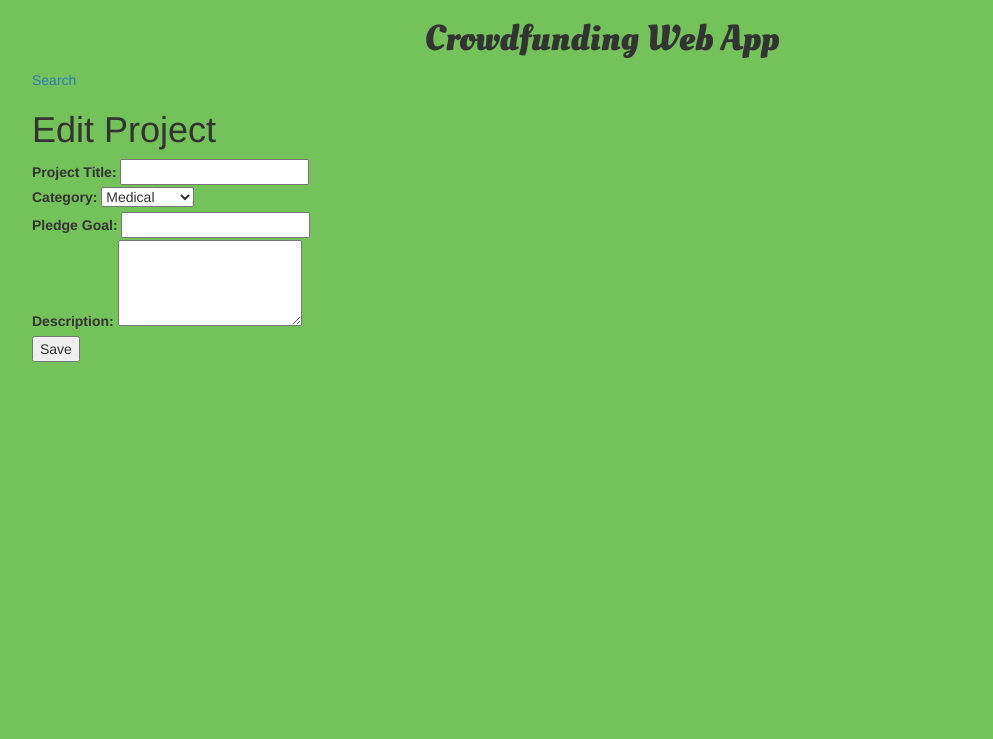
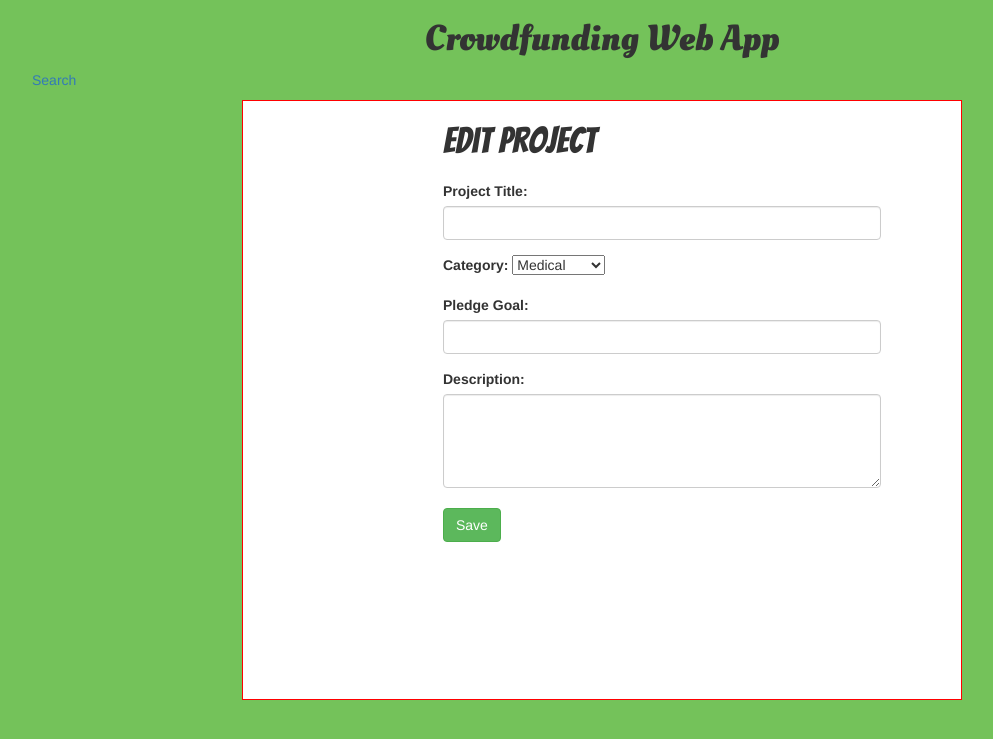
Before and after one commit to ahermassi/GoFundMe-Clone, a Node server app: template views/projects/edit.handlebars in a window 1280 px wide. Shown: the top 739 px of the page, without its empty margins (38-1031 px from the left). Run offline with Node 20, Linux system fonts and the light colour scheme; the template is opened without the code that fills it, so the values that code supplies are empty; some libraries are stand-ins or nearby versions.

Commit message:
adding bootstrap and css for edit project

```diff
--- a/views/projects/edit.handlebars
+++ b/views/projects/edit.handlebars
@@ -1,8 +1,16 @@
 <article class="new-project">
+    <div class="row">
+        <div class="col-sm-12 div-box3">
+            <div class="head-div">
                 <h1>Edit Project</h1>
-    <form action="/projects/edit" method="POST" class="new-project-form" id = "edit-project-form">
+            </div>
+            <form action="/projects/edit" method="POST" class="new-project-form" id="edit-project-form">
+                <div class="form-group">
                     <label for="title">Project Title:</label>
-        <input type="text" name="title" id="title" value="{{project.title}}" class="full-width-input"/><br>
+                    <input type="text" name="title" id="title" value="{{project.title}}" class="full-width-input form-control" />
+                    <div id="no-title"  hidden>Please enter the project title</div>
+                </div>
+                <div class="form-group">
                     <label for="category">Category:</label>
                     <select id="category" name="category">
                         <option value="medical">Medical</option>
@@ -13,21 +21,34 @@
                         <option value="sports">Sports</option>
                         <option value="travel">Travel</option>
                         <option value="volunteer">Volunteer</option>
-        </select><br>
+                    </select>
+                </div>
+                <div class="form-group">
                     <label for="goal">Pledge Goal:</label>
-        <input type="number" name="goal" id="goal" value="{{project.pledgeGoal}}" class="full-width-input"/><br>
+                    <input type="number" name="goal" id="goal" value="{{project.pledgeGoal}}"
+                        class="full-width-input form-control" />
+                    <div id="no-goal"  hidden>Please enter the project pledge goal</div>
+                    <div id="invalid-amount"  hidden>Pledge goal should be greater than zero</div>
+                </div>
+                <div class="form-group">
                     <label for="description">Description:</label>
-        <textarea name="description" id="description" rows="4" class="full-width-input">{{project.description}}</textarea><br>
-        <input type="hidden" name="id" value="{{project._id}}"/>
-        <input type="hidden" name="date" value="{{project.date}}"/>
-        <button type="submit">Save</button><br>
+                    <textarea name="description" id="description" rows="4"
+                        class="full-width-input form-control">{{project.description}}</textarea>
+                    <div id="no-description"  hidden>Please enter the project description</div>
+                <div>
+                <input type="hidden" name="id" value="{{project._id}}" />
+                <input type="hidden" name="date" value="{{project.date}}" />
+                <br>
+                <button type="submit" class="btn btn-success" >Save</button><br>
             </form>
-    <ul class="error-list">
-        <li id="no-title" hidden>Please enter the project title</li>
-        <li id="no-goal" hidden>Please enter the project pledge goal</li>
-        <li id="invalid-amount" hidden>Pledge goal should be greater than zero</li>
-        <li id="no-description" hidden>Please enter the project description</li>
-    </ul>
+        </div>
+    </div>
+    <!--<ul class="error-list"> -->
+    <!-- <li id="no-title" hidden>Please enter the project title</li> -->
+    <!--    <li id="no-goal" hidden>Please enter the project pledge goal</li> -->
+    <!--    <li id="invalid-amount" hidden>Pledge goal should be greater than zero</li> -->
+    <!--    <li id="no-description" hidden>Please enter the project description</li> -->
+    <!--</ul> -->
     {{#if hasErrors}}
     <ul class="error-list">
         {{#each errors}}
```
Lines whose indentation alone changed are shown as unchanged.
